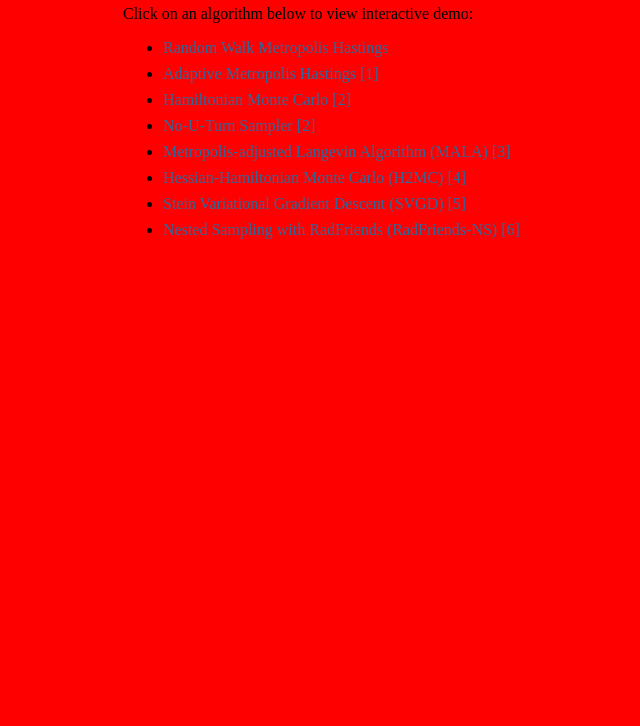
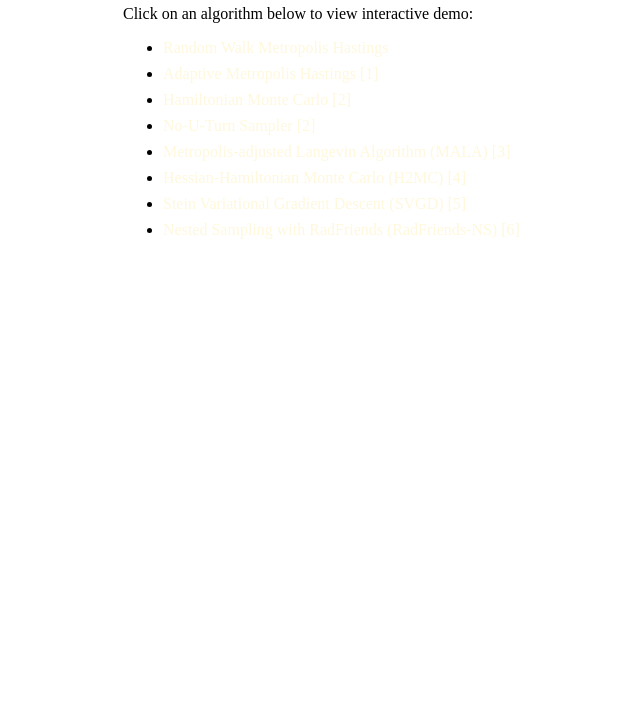
Before and after one commit to dcordoval/dcordoval.github.io, a plain HTML site: page index.html in a window 1280 px wide. Shown: the part 74-800 px from the top of the page, without its empty margins (117-757 px from the left). Drawn offline with Linux system fonts and the light colour scheme.

Commit message:
Update index.html

```diff
--- a/index.html
+++ b/index.html
@@ -3,7 +3,7 @@
 <title>David</title>
 <style>
 body { max-width: 50em; padding: 2em 1em; margin: 0 auto; }
-a, a:visited { text-decoration: none; color: #369; }
+a, a:visited { text-decoration: none; color: RGB(255, 248, 220); }
 a:hover { text-decoration: underline; }
 table { width: 100%; border-collapse: collapse; }
 td img {width: 100%; }
@@ -11,7 +11,6 @@ li { margin-bottom: 0.5em; }
 .references p { padding-left: 1.4em ; text-indent: -1.4em ; }
 </style>
 </head>
-<body style="background-color:rgb(255,0,0);">
 <body>
 <h2>David</h2>
 <p>Click on an algorithm below to view interactive demo:</p>
```
